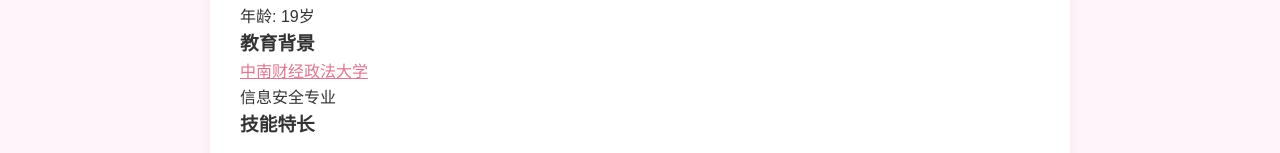
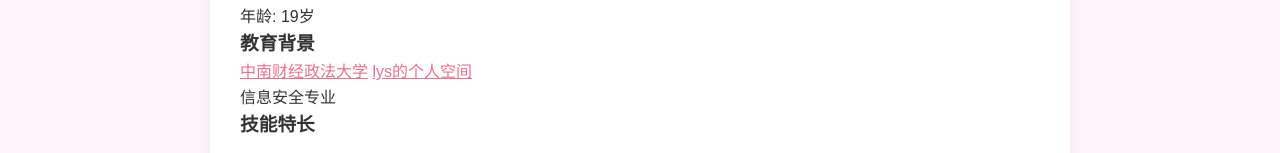
Before and after one commit to luolingyu01/luolingyu01.github.io, a plain HTML site: page index.html in a window 1280 px wide. Shown: the part 764-917 px from the top of the page. Drawn offline with Linux system fonts and the light colour scheme.

Commit message:
Update index.html

```diff
--- a/index.html
+++ b/index.html
@@ -37,6 +37,7 @@
             <p>年龄: 19岁</p>
             <h3>教育背景</h3>
             <a href="中南财经政法大学介绍.html">中南财经政法大学</a>
+            <a href="https://deepspace.papegames.com/home">lys的个人空间</a>
             <p> 信息安全专业</p>
             <h3>技能特长</h3>
             <table>
```
